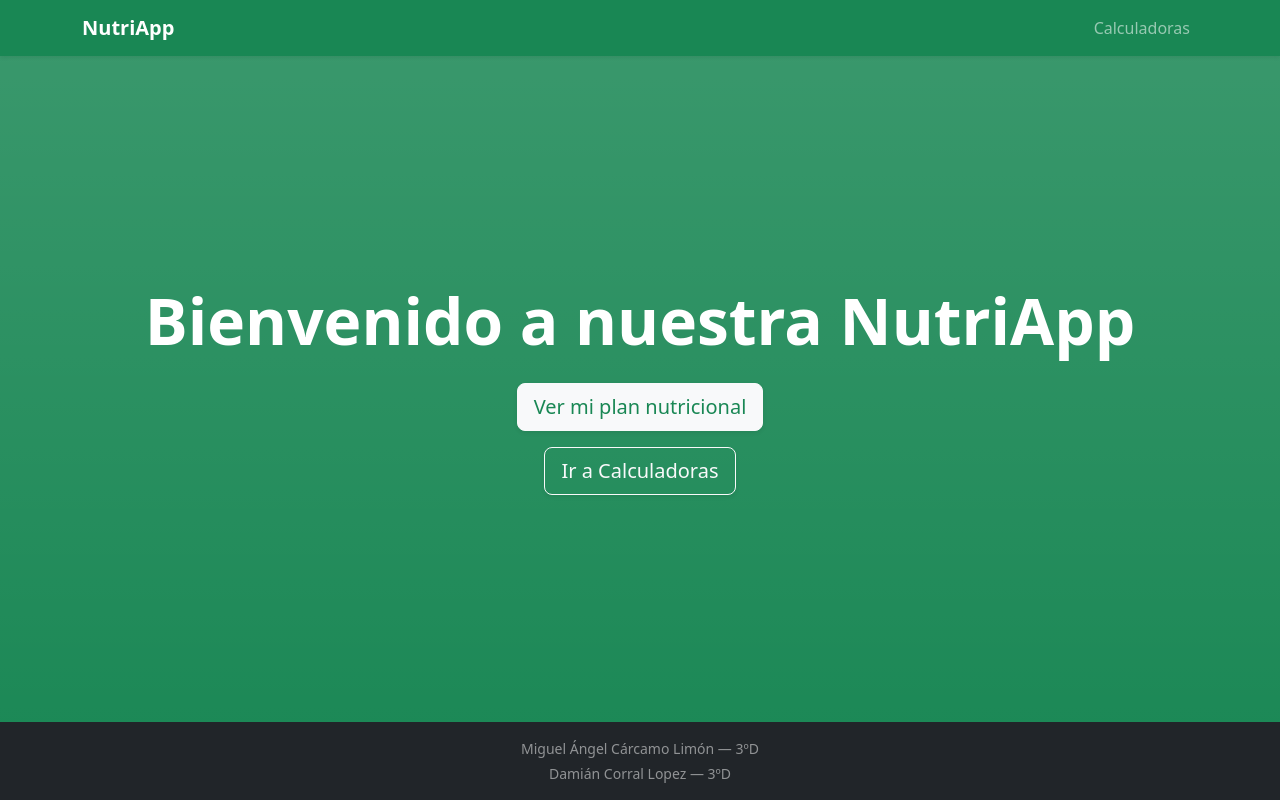
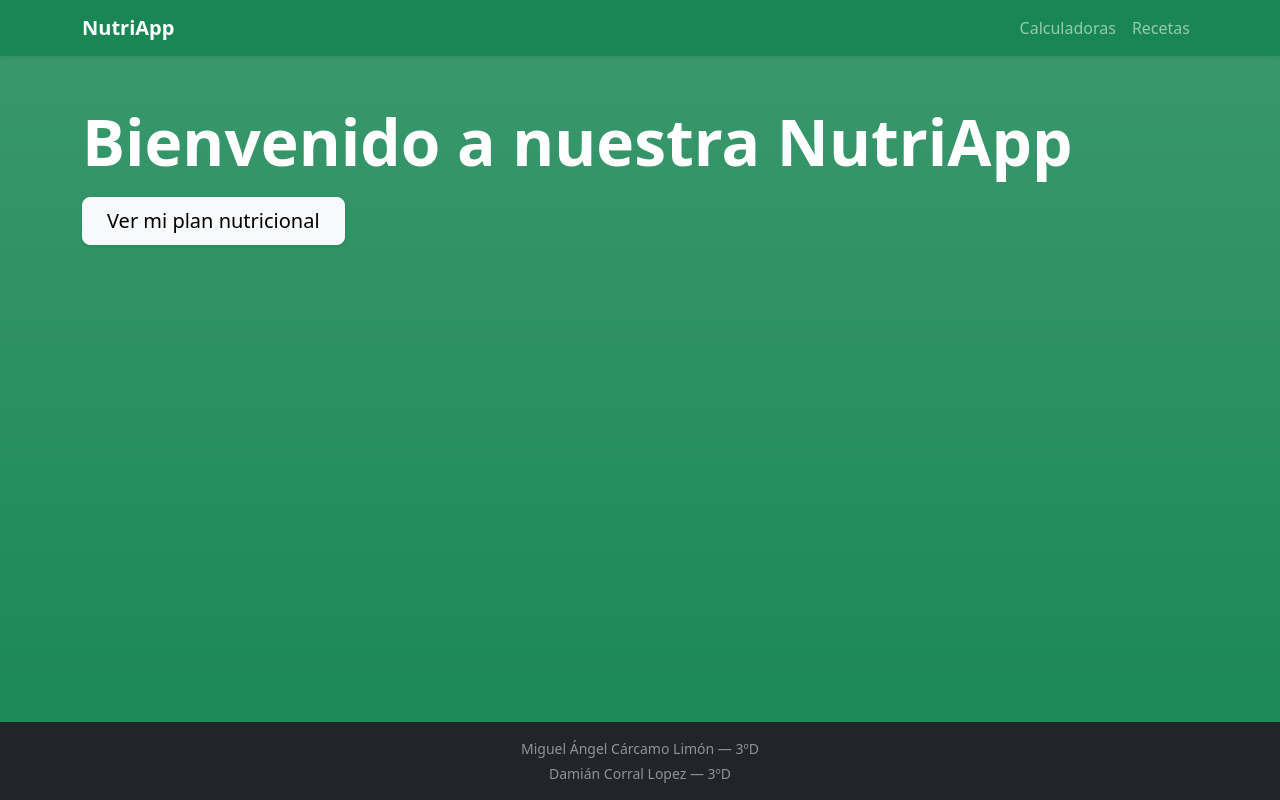
Before and after one commit to Miguel85ytpro/nutryap, a Flask app: page / in a window 1280 px wide. Run offline with Flask 3, Linux system fonts and the light colour scheme.

Commit message:
base.html

```diff
--- a/templates/base.html
+++ b/templates/base.html
@@ -1,4 +1,5 @@
 <!DOCTYPE html>
+
 <html lang="es">
 <head>
 <meta charset="UTF-8">
@@ -6,35 +7,40 @@
 <title>NutriApp</title>
 <link href="https://cdn.jsdelivr.net/npm/bootstrap@5.3.2/dist/css/bootstrap.min.css" rel="stylesheet">
 </head>
+
 <body class="bg-success bg-gradient d-flex flex-column min-vh-100 text-white">
 
 <nav class="navbar navbar-expand-lg navbar-dark bg-success shadow-sm">
     <div class="container">
-            <a class="navbar-brand mb-0 h1 fw-bold" href="index.html">NutriApp</a>
+        <a class="navbar-brand fw-bold" href="{{ url_for('home') }}">NutriApp</a>
+
+        <button class="navbar-toggler" type="button" data-bs-toggle="collapse" data-bs-target="#navbarNav" aria-controls="navbarNav" aria-expanded="false" aria-label="Toggle navigation">
+            <span class="navbar-toggler-icon"></span>
+        </button>
+
         <div class="collapse navbar-collapse" id="navbarNav">
+            {% block navbar_links %}
             <ul class="navbar-nav ms-auto">
-                    <li class="nav-item">
-                        <a class="nav-link" href="calculadoras_dashboard.html">Calculadoras</a>
-                    </li>
+                <li class="nav-item"><a class="nav-link" href="{{ url_for('calculadoras') }}">Calculadoras</a></li>
+                <li class="nav-item"><a class="nav-link" href="{{ url_for('formulario') }}">Recetas</a></li>
             </ul>
+            {% endblock %}
         </div>
     </div>
 </nav>
 
-    <main class="container flex-grow-1 d-flex flex-column justify-content-center align-items-center py-5">
-        <div class="text-center w-100">
-            <h1 class="display-3 fw-bold mb-4 text-white">Bienvenido a nuestra NutriApp</h1>
-
-            <a href="#" class="btn btn-lg btn-light text-success shadow-sm" role="button">
-                Ver mi plan nutricional
-            </a>
-
-            <div class="mt-3">
-                <a href="calculadoras_dashboard.html" class="btn btn-lg btn-outline-light shadow-sm" role="button">
-                    Ir a Calculadoras
-                </a>
+<main class="container flex-grow-1 py-5">
+    {% with messages = get_flashed_messages(with_categories=true) %}
+        {% if messages %}
+            {% for category, message in messages %}
+                <div class="alert alert-{{ category }} alert-dismissible fade show" role="alert">
+                    {{ message }}
+                    <button type="button" class="btn-close" data-bs-dismiss="alert" aria-label="Close"></button>
                 </div>
-        </div>
+            {% endfor %}
+        {% endif %}
+    {% endwith %}
+    {% block content %}{% endblock %}
 </main>
 
 <footer class="bg-dark text-white-50 text-center py-3 mt-auto">
@@ -45,5 +51,7 @@
 </footer>
 
 <script src="https://cdn.jsdelivr.net/npm/bootstrap@5.3.2/dist/js/bootstrap.bundle.min.js"></script>
+
+
 </body>
 </html>
```
Lines whose indentation alone changed are shown as unchanged.
